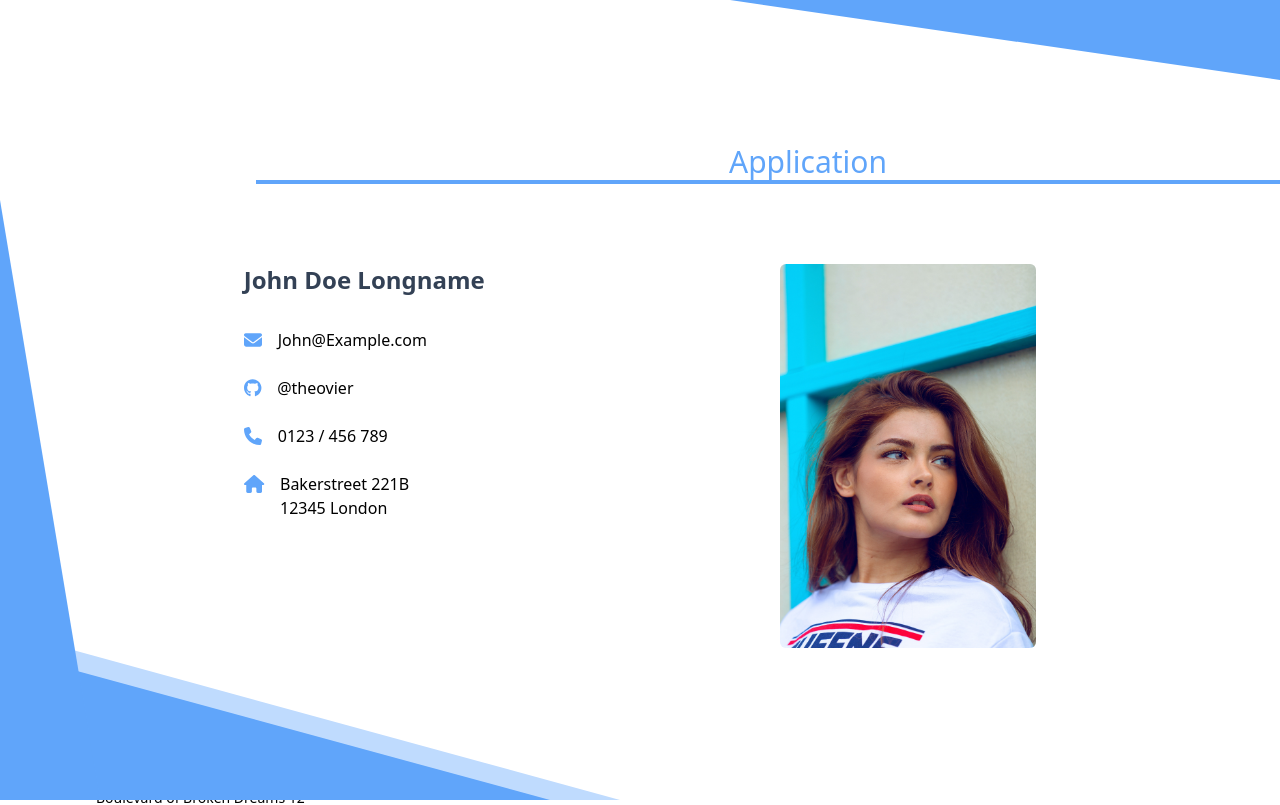
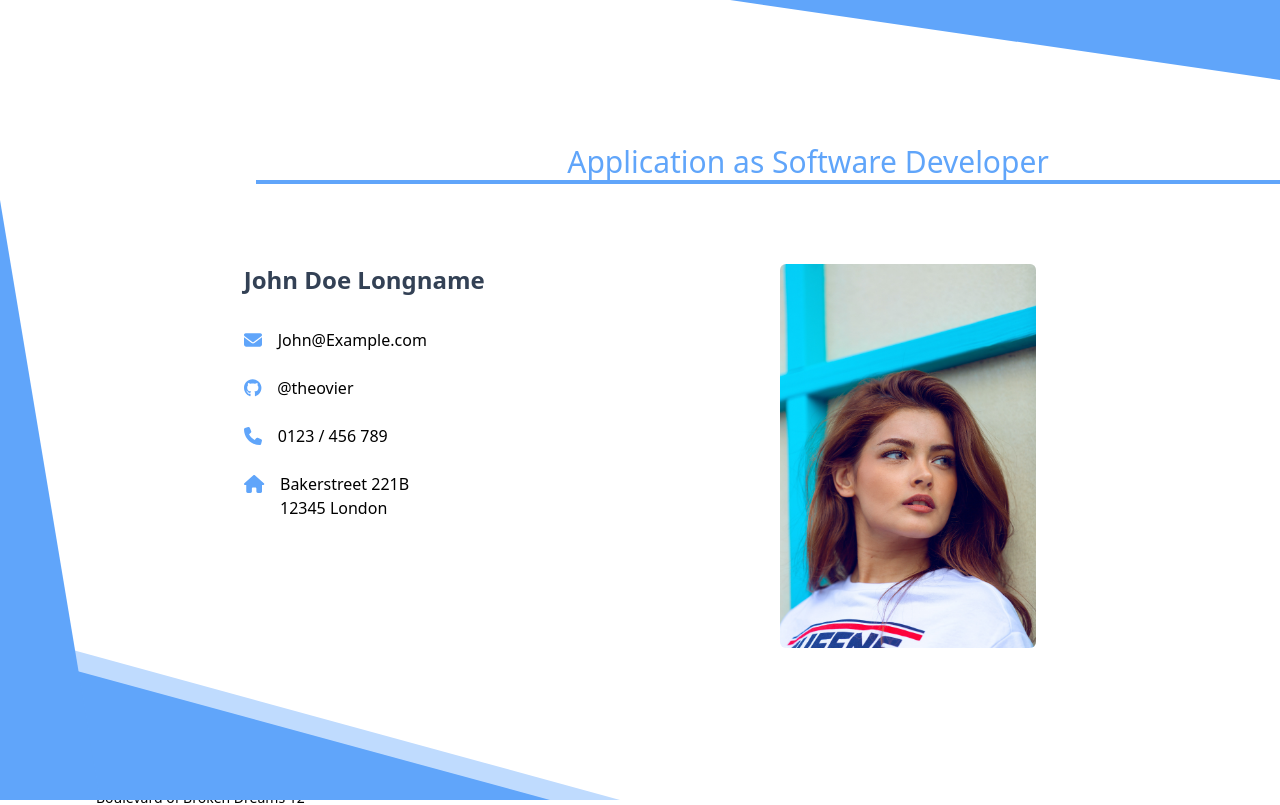
Before and after one commit to theovier/printable-multipage-cv, a Vue app: page / in a window 1280 px wide. Shown: the top 805 px of the page. Built offline with nearby package versions, Linux system fonts and the light colour scheme.

Commit message:
add env for cover letter headline

```diff
--- a/src/views/pages/Cover.vue
+++ b/src/views/pages/Cover.vue
@@ -2,7 +2,7 @@
 	<page>
 		<template #header>
 			<div class="h-16"/>
-			<page-header headline="Application" />
+			<page-header :headline="headline" />
 		</template>
 
 		<div class="mt-20">
@@ -52,6 +52,7 @@
 import Page from "@/views/pages/Page.vue";
 import PageHeader from "@/components/headers/PageHeader.vue";
 
+const headline = import.meta.env.VITE_COVER_LETTER_HEADLINE;
 const name = import.meta.env.VITE_FULL_NAME;
 const email = import.meta.env.VITE_EMAIL;
 const github = import.meta.env.VITE_GITHUB;
--- a/src/views/pages/Letter.vue
+++ b/src/views/pages/Letter.vue
@@ -11,7 +11,7 @@
 					:date="date"
 					:place="place"
 				/>
-				<page-header headline="Application as Software Developer" />
+				<page-header :headline="headline" />
 			</div>
 		</template>
 		<letter-body />
@@ -24,6 +24,7 @@ import PageHeader from "@/components/headers/PageHeader.vue";
 import LetterHeader from "@/components/headers/LetterHeader.vue";
 import LetterBody from "@/components/letter/Body.vue";
 
+const headline = import.meta.env.VITE_COVER_LETTER_HEADLINE;
 const company = import.meta.env.VITE_COVER_LETTER_COMPANY;
 const department = import.meta.env.VITE_COVER_LETTER_DEPARTMENT;
 const contact = import.meta.env.VITE_COVER_LETTER_CONTACT;
```
Also changed, not shown: 1 other file (tests, documents, lock files or other folders).
